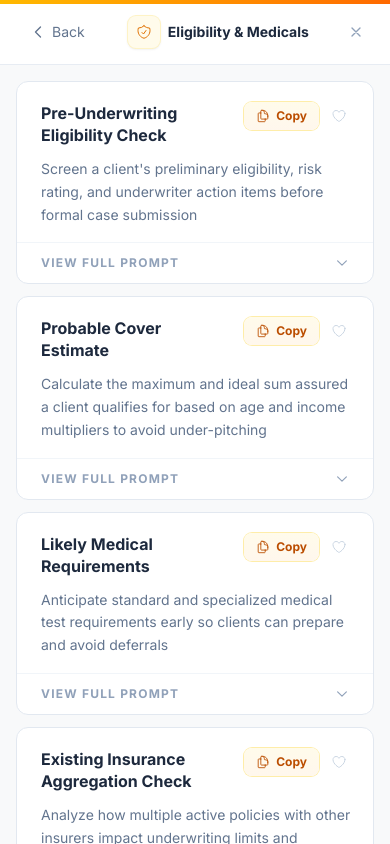
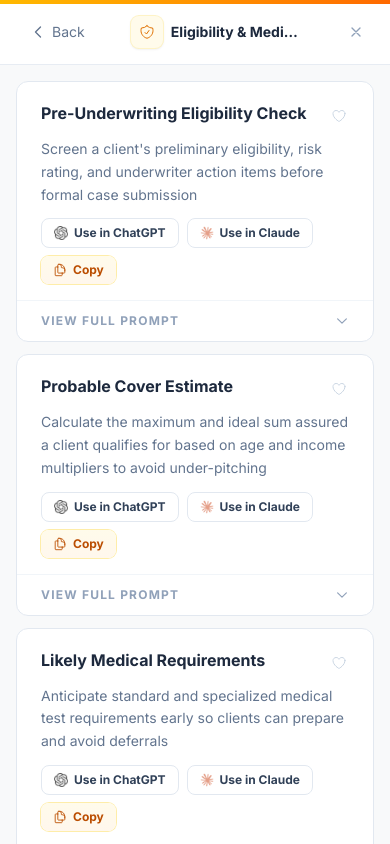
Before and after one commit to VeeranshFiaxe/prompt-lib, a Next.js app: page / in a window 390 px wide. Both pictures are taken after a click on the button 156 px from the left and 1356 px from the top of the page. Shown: the part 934-1778 px from the top of the page. Built offline with nearby package versions, Linux system fonts and the light colour scheme; a web font is replaced by a local one.

Commit message:
style: fix mobile responsiveness, layout cutoff, and button visibility issues

```diff
--- a/src/components/CategorySection.jsx
+++ b/src/components/CategorySection.jsx
@@ -31,6 +31,11 @@
     line: 'bg-teal-500',
     pillText: 'text-teal-600',
     pillBorder: 'border-teal-100',
+  },
+  emerald: {
+    line: 'bg-emerald-500',
+    pillText: 'text-emerald-600',
+    pillBorder: 'border-emerald-100',
   },
 };
 
--- a/src/components/PromptCard.jsx
+++ b/src/components/PromptCard.jsx
@@ -83,20 +83,40 @@
         isExpanded ? 'bg-amber-400' : 'bg-transparent group-hover:bg-slate-200'
       }`} />
 
-      {/* Top bar: title + actions */}
-      <div className="flex items-start justify-between gap-4 pl-6 pr-5 pt-5 pb-3">
+      {/* Top bar: title + save action */}
+      <div className="flex items-start justify-between gap-4 pl-6 pr-5 pt-5 pb-2">
         <h3 className={`text-base font-bold leading-snug transition-colors duration-300 ${
           isExpanded ? 'text-amber-900' : 'text-slate-800'
         }`}>
           {prompt.title}
         </h3>
 
-        {/* Action buttons */}
-        <div className="flex items-center gap-1.5 flex-shrink-0">
+        <button
+          onClick={() => toggleFavorite(prompt.id)}
+          aria-label={liked ? 'Remove from saved' : 'Save prompt'}
+          className={`rounded-lg p-1.5 transition-colors hover:bg-slate-100/80 flex-shrink-0 cursor-pointer ${
+            liked
+              ? 'text-red-500 hover:text-red-600'
+              : 'text-slate-300 hover:text-red-400'
+          }`}
+        >
+          <IconHeart className="w-4 h-4" filled={liked} />
+        </button>
+      </div>
+
+      {/* Use-case line */}
+      {prompt.useCase && (
+        <p className="pl-6 pr-5 pb-3 text-sm leading-relaxed text-slate-500">
+          {prompt.useCase}
+        </p>
+      )}
+
+      {/* Workflow action buttons */}
+      <div className="flex flex-wrap items-center gap-2 pl-6 pr-5 pb-4">
         {/* Use in ChatGPT */}
         <button
           onClick={handleChatGPT}
-            className="group hidden sm:flex items-center gap-1.5 rounded-lg border border-slate-200 bg-white px-3 py-1.5 text-xs font-bold text-slate-700 transition-all duration-200 hover:bg-slate-50 hover:border-slate-300 active:scale-95"
+          className="group flex items-center gap-1.5 rounded-lg border border-slate-200 bg-white px-3 py-1.5 text-xs font-bold text-slate-700 transition-all duration-200 hover:bg-slate-50 hover:border-slate-300 active:scale-95 cursor-pointer"
         >
           <Image src="/chatgpt-logo.png" alt="ChatGPT" width={14} height={14} className="opacity-70 group-hover:opacity-100" />
           Use in ChatGPT
@@ -105,7 +125,7 @@
         {/* Use in Claude */}
         <button
           onClick={handleClaude}
-            className={`group hidden sm:flex items-center gap-1.5 rounded-lg border px-3 py-1.5 text-xs font-bold transition-all duration-200 active:scale-95 ${
+          className={`group flex items-center gap-1.5 rounded-lg border px-3 py-1.5 text-xs font-bold transition-all duration-200 active:scale-95 cursor-pointer ${
             claudeCopied
               ? 'border-emerald-200 bg-emerald-50 text-emerald-700'
               : 'border-slate-200 bg-white text-slate-700 hover:bg-slate-50 hover:border-slate-300'
@@ -119,7 +139,7 @@
         <button
           onClick={handleCopy}
           title={copied ? 'Copied' : 'Copy prompt'}
-            className={`flex items-center gap-1.5 rounded-lg px-3 py-1.5 text-xs font-bold transition-all duration-200 active:scale-95 ${
+          className={`flex items-center gap-1.5 rounded-lg px-3 py-1.5 text-xs font-bold transition-all duration-200 active:scale-95 cursor-pointer ${
             copied
               ? 'bg-emerald-50 text-emerald-700 ring-1 ring-emerald-200'
               : 'bg-gradient-to-b from-amber-50 to-orange-50 text-amber-700 ring-1 ring-amber-200/70 hover:from-amber-100 hover:to-orange-100 hover:shadow-sm'
@@ -132,27 +152,7 @@
           )}
           {copied ? 'Copied' : 'Copy'}
         </button>
-
-          <button
-            onClick={() => toggleFavorite(prompt.id)}
-            aria-label={liked ? 'Remove from saved' : 'Save prompt'}
-            className={`rounded-lg p-1.5 transition-colors hover:bg-slate-100 ${
-              liked
-                ? 'text-red-500 hover:text-red-600'
-                : 'text-slate-300 hover:text-red-400'
-            }`}
-          >
-            <IconHeart className="w-4 h-4" filled={liked} />
-          </button>
       </div>
-      </div>
-
-      {/* Use-case line */}
-      {prompt.useCase && (
-        <p className="pl-6 pr-5 pb-4 text-sm leading-relaxed text-slate-500">
-          {prompt.useCase}
-        </p>
-      )}
 
       {/* View / hide toggle */}
       <div className={`border-t px-6 transition-colors duration-300 ${
--- a/src/components/SubcategoryDrawer.jsx
+++ b/src/components/SubcategoryDrawer.jsx
@@ -50,11 +50,13 @@
             Back
           </button>
 
-          <div className="flex items-center gap-2">
-            <span className="flex h-8 w-8 items-center justify-center rounded-lg bg-amber-50 text-amber-600 shadow-sm ring-1 ring-amber-100">
+          <div className="flex items-center gap-2 max-w-[50%] min-w-0">
+            <span className="flex h-8 w-8 items-center justify-center rounded-lg bg-amber-50 text-amber-600 shadow-sm ring-1 ring-amber-100 flex-shrink-0">
               <SubcategoryIcon id={subcategory?.id} className="w-4 h-4" />
             </span>
-            <h2 className="text-sm font-bold text-slate-800">{subcategory?.name}</h2>
+            <h2 className="text-sm font-bold text-slate-800 truncate" title={subcategory?.name}>
+              {subcategory?.name}
+            </h2>
           </div>
 
           <button
--- a/src/components/TopNav.jsx
+++ b/src/components/TopNav.jsx
@@ -15,7 +15,7 @@
           <span className="font-sans text-lg font-extrabold tracking-tight text-slate-800">
             Fiaxe
           </span>
-          <span className="font-sans text-xs font-normal text-slate-400 pl-2 border-l border-slate-200 ml-1">
+          <span className="font-sans text-xs font-normal text-slate-400 pl-2 border-l border-slate-200 ml-1 hidden sm:inline">
             Prompt Library
           </span>
         </div>
```
Lines whose indentation alone changed are shown as unchanged.
